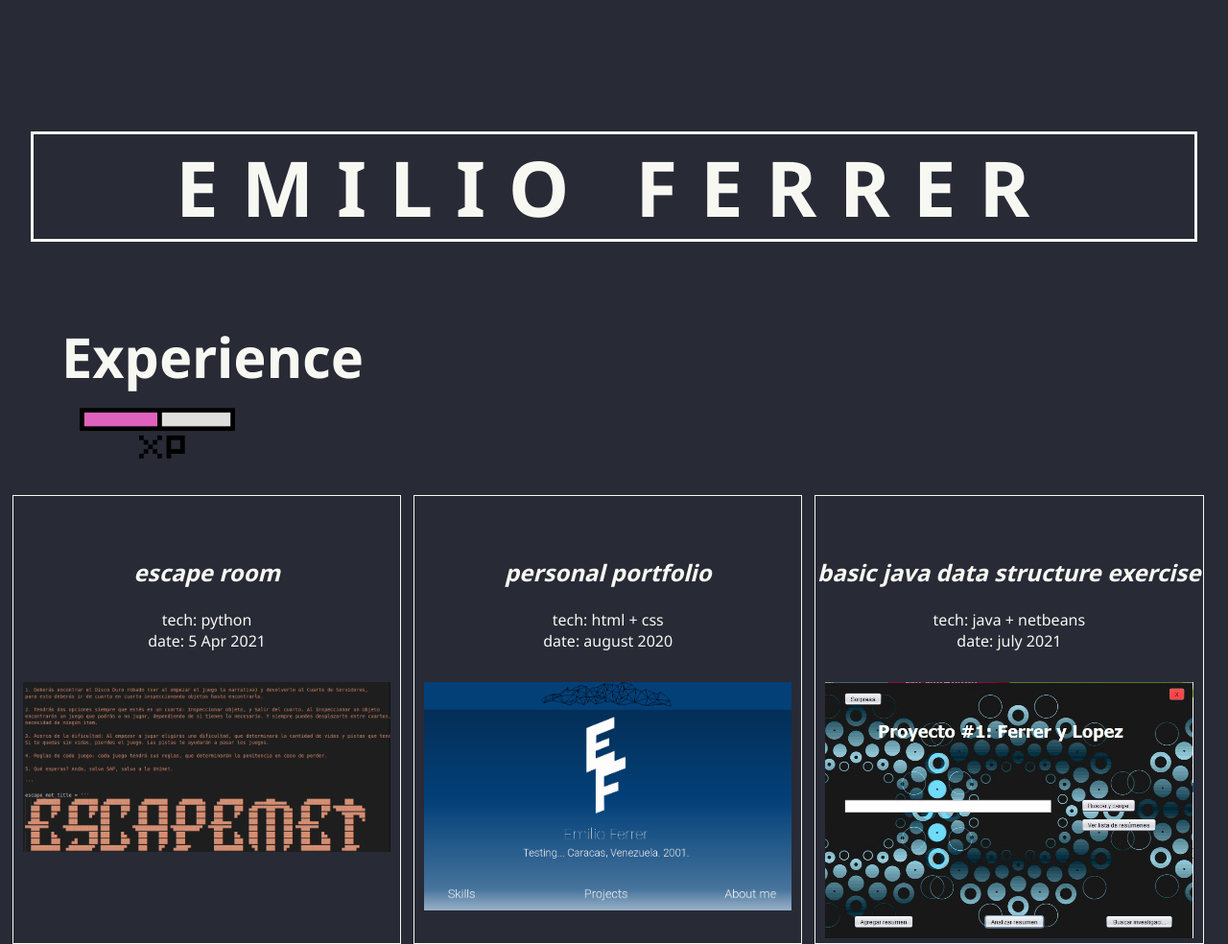
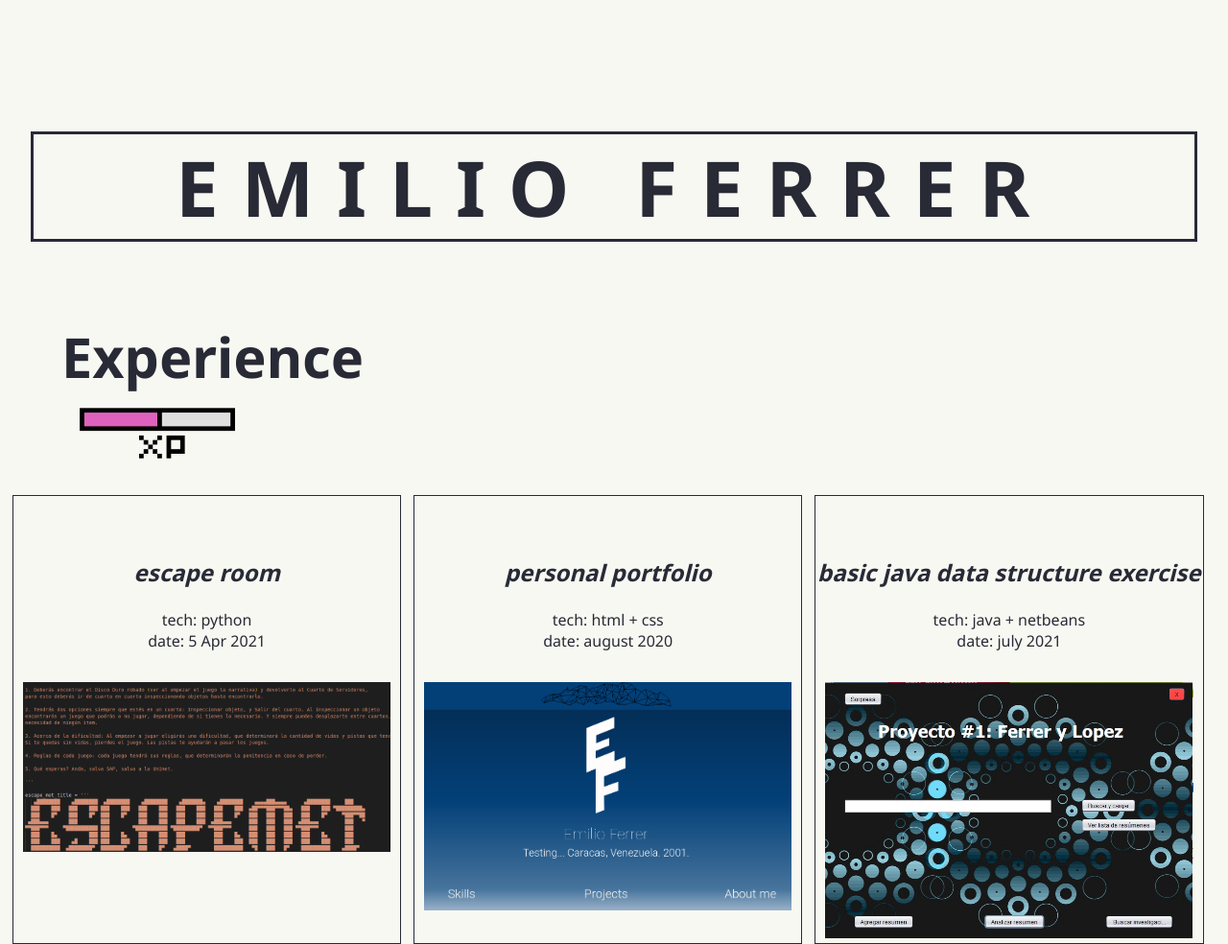
Before and after one commit to FerrerChakibaCode/MICRO-PROYECTO-EMILIO-FERRER, a plain HTML site: page index.html in a window 1280 px wide. Shown: the part 660-1644 px from the top of the page at 96% size. Drawn offline with Linux system fonts and the light colour scheme.

Commit message:
Changed the whole project to light-theme

```diff
--- a/index.html
+++ b/index.html
@@ -64,8 +64,11 @@
     </div>
 </div>
 
+<!-- About me -->
 <div class="about" id = "about-div"> <!--Fourth branch worked: develop/about -->
+<div class="blue-box">
 
+</div>
 </div>
 
 <div class="skills" id = "skills-div">
--- a/styles.css
+++ b/styles.css
@@ -13,7 +13,7 @@
 
 body {
     font-family: "Noto sans", sans-serif;
-    background-color: var(--dark);
+    background-color: var(--main-white);
 }
 /* Navbar */
 .navbar {
@@ -106,14 +106,14 @@ a:link, a:visited {
 }
 
 .exp {
-    color: var(--main-white);
+    color: var(--dark);
     padding-top: 50px;
 }
 
 .exp h1{
     font-size: 5em;
     letter-spacing: 0.3em;
-    border: 3px solid var(--main-white);
+    border: 3px solid var(--dark);
     margin-bottom: 1em;
 }
 
@@ -139,7 +139,7 @@ a:link, a:visited {
     padding-top: 5%;
     margin-top: 1%;
     width: 32%;
-    border: 1px solid var(--main-white);
+    border: 1px solid var(--dark);
     text-align: center;
 }
 
@@ -151,3 +151,5 @@ a:link, a:visited {
 .project h3 {
     font-size: 1.5em;
 }
+
+/* About me */
```
